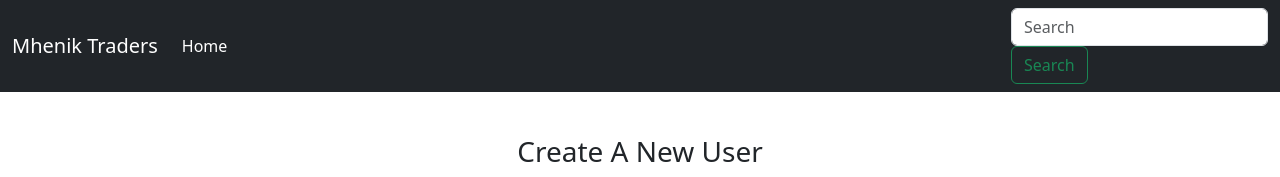
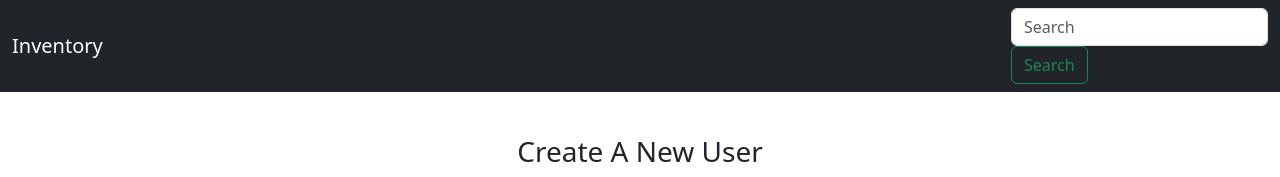
Before and after one commit to vincentmuya/Auto_log, a Django app: page /register in a window 1280 px wide. Shown: the top 177 px of the page. Run offline with Django 4.2, Linux system fonts and the light colour scheme; some libraries are stand-ins or nearby versions.

Commit message:
Added readMe and changed brand

```diff
--- a/app/templates/navbar.html
+++ b/app/templates/navbar.html
@@ -7,23 +7,24 @@
     <link rel="icon" href="/static/images/" type="image/gif" sizes="50x50">
   <link rel="stylesheet" href="{% static 'css/navbar.css' %}">
   <meta name="viewport" content="width=device-width, initial-scale=1">
-  <title>Auto Log</title>
+  <title>Inventory</title>
 </head>
 
 <body>
 
 <nav class="navbar navbar-expand-lg navbar-dark bg-dark">
   <div class="container-fluid">
-    <a class="navbar-brand" href="{%url 'index'%}">Mhenik Traders</a>
+    <a class="navbar-brand" href="{%url 'index'%}">Inventory</a>
     <button class="navbar-toggler" type="button" data-bs-toggle="collapse" data-bs-target="#navbarSupportedContent" aria-controls="navbarSupportedContent" aria-expanded="false" aria-label="Toggle navigation">
       <span class="navbar-toggler-icon"></span>
     </button>
     <div class="collapse navbar-collapse" id="navbarSupportedContent">
       <ul class="navbar-nav me-auto mb-2 mb-lg-0">
+                {% if user.is_authenticated %}
+
         <li class="nav-item">
           <a class="nav-link active" aria-current="page" href="{%url 'index'%}">Home</a>
         </li>
-        {% if user.is_authenticated %}
         <li class="nav-item">
           <a class="nav-link" href="{%url 'new_client'%}">New Client</a>
         </li>
```
Also changed, not shown: README.md (added).
